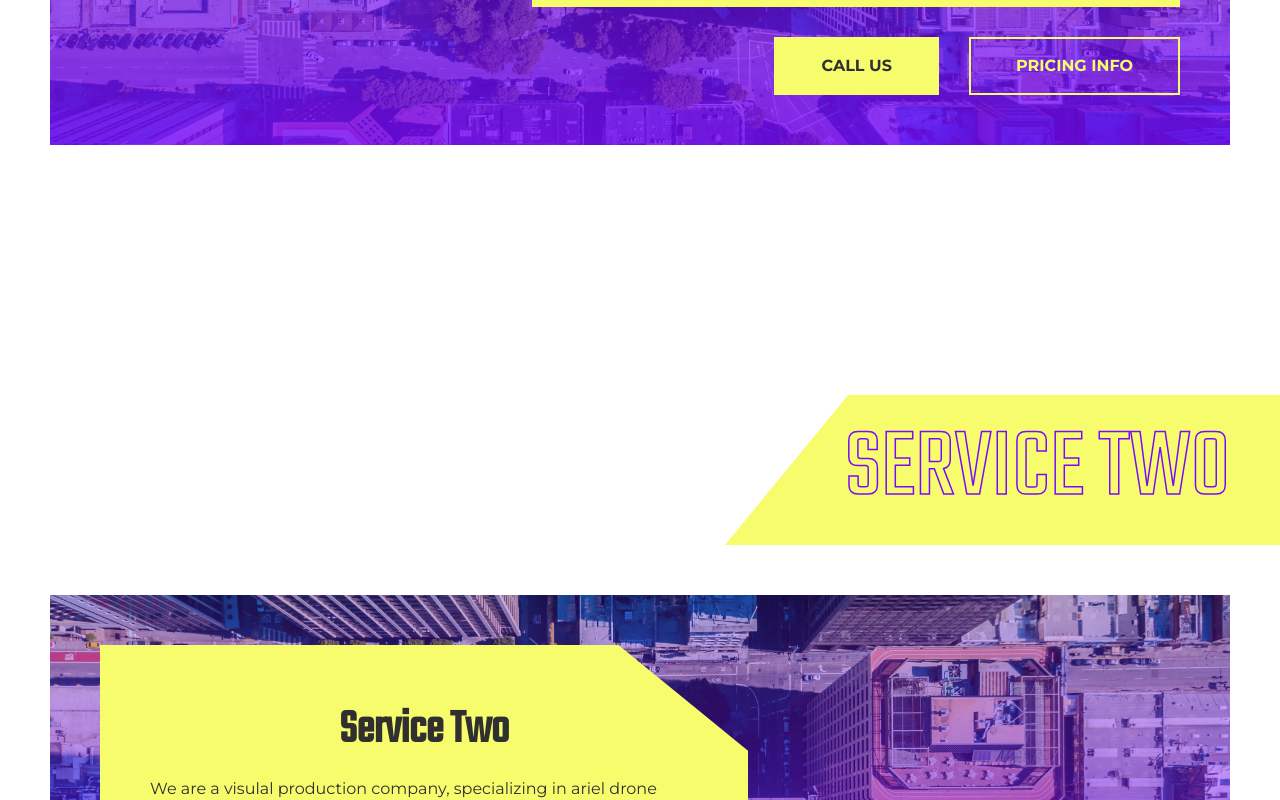
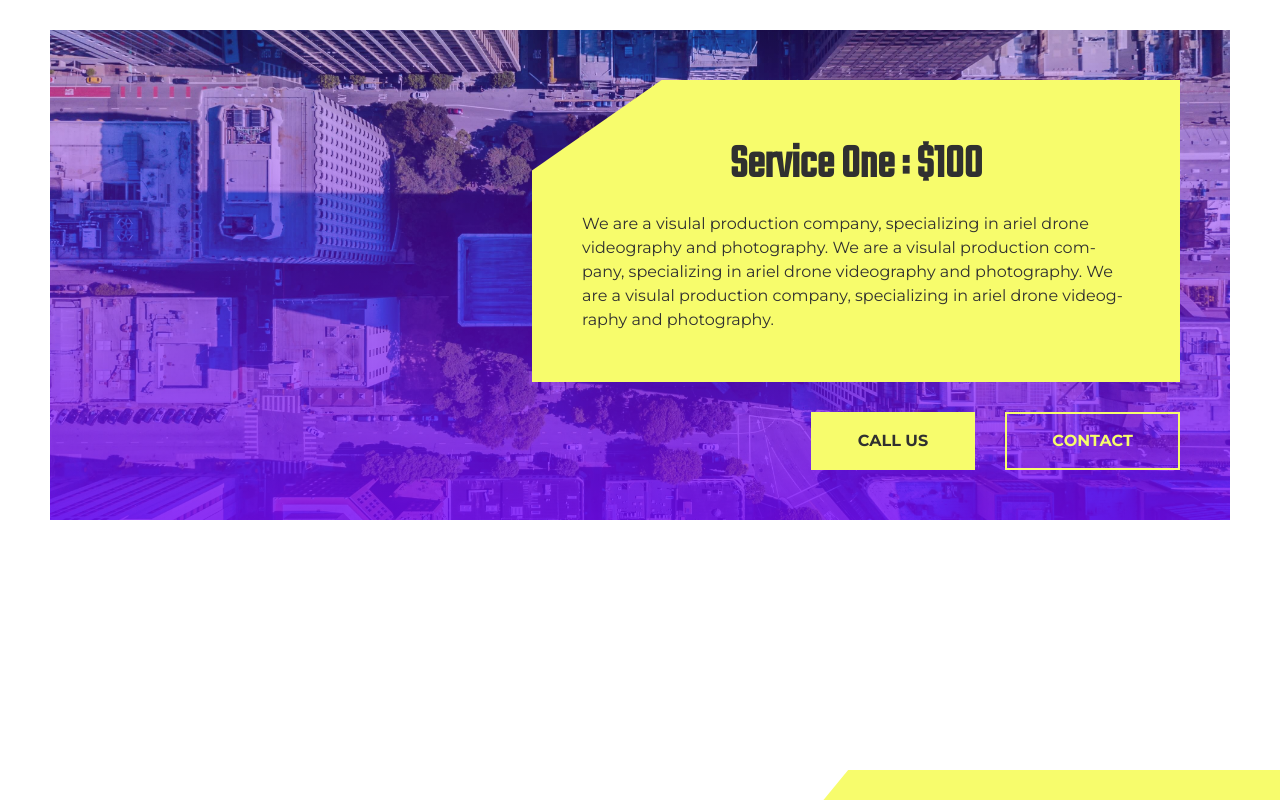
Before and after one commit to ChristianWare/templateOne, a Next.js app: page /services in a window 1280 px wide. Shown: the part 1580-2380 px from the top of the page. Built offline with nearby package versions, Linux system fonts and the light colour scheme.

Commit message:
Added Google Map

```diff
--- a/pages/services.js
+++ b/pages/services.js
@@ -16,6 +16,7 @@ function services() {
       />
       <SingleService
         header='Service One'
+        price='$100'
         src={BG}
         angle='left'
         outlineText='outlineTextLeft'
@@ -24,12 +25,14 @@ function services() {
       />
       <SingleService
         header='Service Two'
+        price="$200"
         src={BG}
         angle='right'
         outlineText='outlineTextRight'
       />
       <SingleService
         header='Service Three'
+        price='$300'
         src={BG}
         angle='left'
         outlineText='outlineTextLeft'
--- a/src/comps/utils/pageIntro/PageIntro.module.css
+++ b/src/comps/utils/pageIntro/PageIntro.module.css
@@ -1,6 +1,7 @@
 .pageIntroContainer {
     background-color: var(--accent3);
     position: relative;
+    height: 90vh;
     margin-bottom: 15rem;
 }
 
@@ -11,6 +12,7 @@
     align-items: center;
     justify-content: center;
     gap: 3rem;
+    height: 100%;
 }
 
 .imgContainer {
--- a/src/comps/utils/singleService/SingleService.js
+++ b/src/comps/utils/singleService/SingleService.js
@@ -6,6 +6,7 @@ import Button from "../button/Button";
 function SingleService({
   header,
   src,
+  price,
   angle = "",
   outlineText = "",
   jc = "",
@@ -23,7 +24,7 @@ function SingleService({
           className={styles.img}
         />
         <div className={`${styles.headingCopyContainer} ${styles[angle]}`}>
-          <h2 className={styles.heading}>{header}</h2>
+          <h2 className={styles.heading}>{header}{" "} : {price}</h2>
           <p className={styles.copy} lang='en'>
             We are a visulal production company, specializing in ariel drone
             videography and photography. We are a visulal production company,
@@ -34,7 +35,7 @@ function SingleService({
         </div>
         <div className={`${styles.btnContainer} ${styles[btnDirection]}`}>
           <Button text='call us' color='primary' />
-          <Button text='pricing info' color='primaryOutline2' />
+          <Button text='contact' color='primaryOutline2' />
         </div>
       </div>
     </article>
--- a/styles/contact.module.css
+++ b/styles/contact.module.css
@@ -0,0 +1,3 @@
+.test {
+    margin-bottom: 5rem;
+}
```
Also changed, not shown: pages/contact.js (+12 -2 lines).
